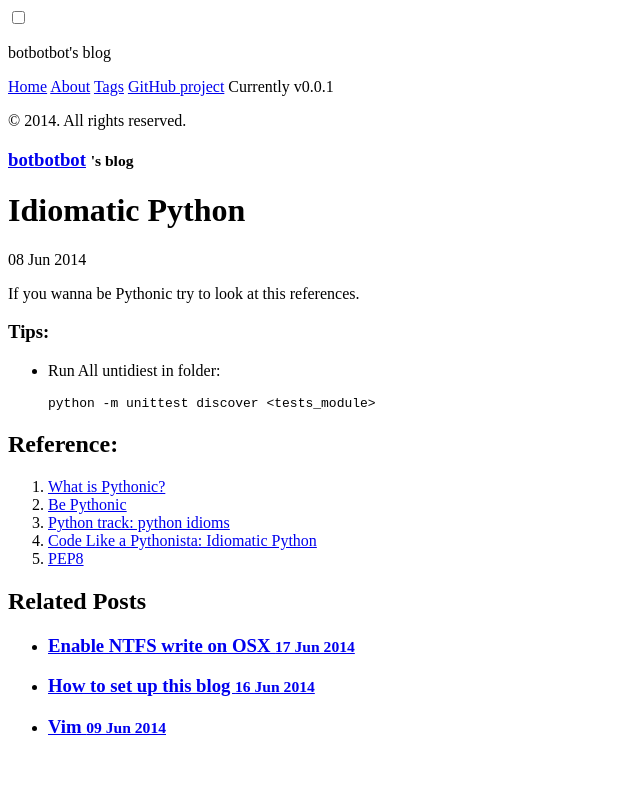
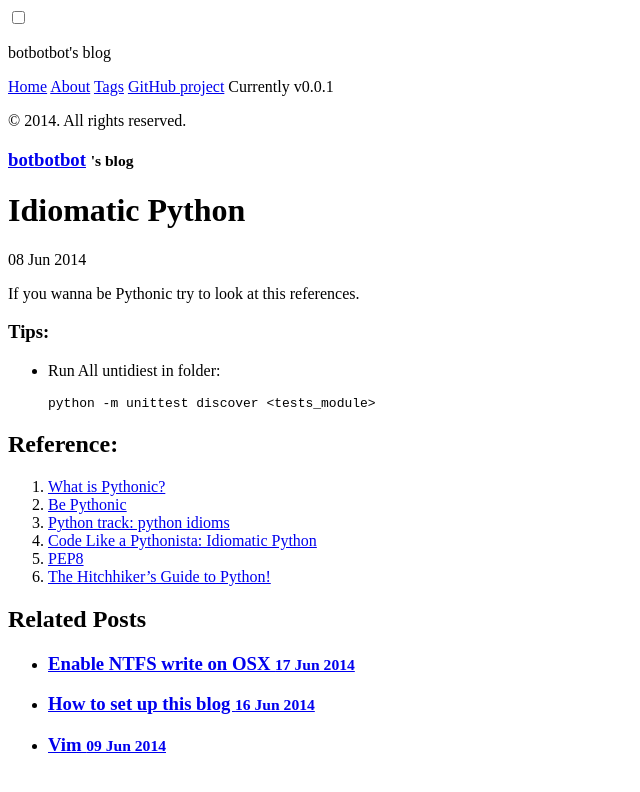
Before and after one commit to ibotdotout/ibotdotout.github.io, a Jekyll site: the page built from _posts/2014-06-08-python-idomatic.md, in a window 1280 px wide. Shown: the top 792 px of the page, without its empty margins (0-640 px from the left). Built offline with Jekyll 4.4.1, drawn with Linux system fonts in a browser that asks for light colours; Markdown is read by kramdown in place of the engine named in the settings.

Commit message:
update post/python

```diff
--- a/_posts/2014-06-08-python-idomatic.md
+++ b/_posts/2014-06-08-python-idomatic.md
@@ -19,3 +19,4 @@ If you wanna be Pythonic try to look at this references.
 3. [Python track: python idioms](http://courses.cms.caltech.edu/cs11/material/python/misc/python_idioms.html)
 4. [Code Like a Pythonista: Idiomatic Python](http://python.net/~goodger/projects/pycon/2007/idiomatic/handout.html)
 5. [PEP8](http://legacy.python.org/dev/peps/pep-0008/)
+6. [The Hitchhiker’s Guide to Python!](http://docs.python-guide.org/en/latest/)
```
